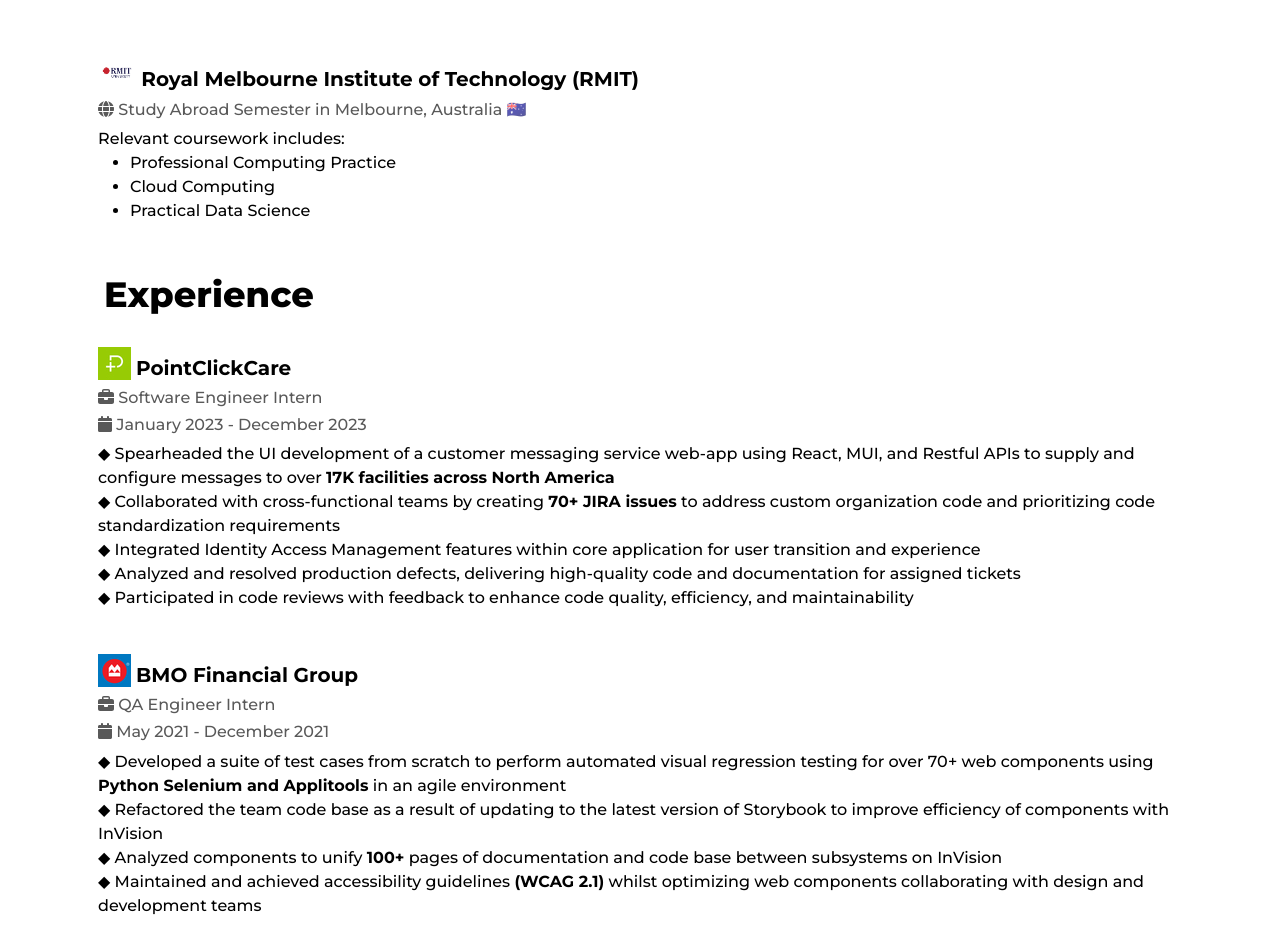
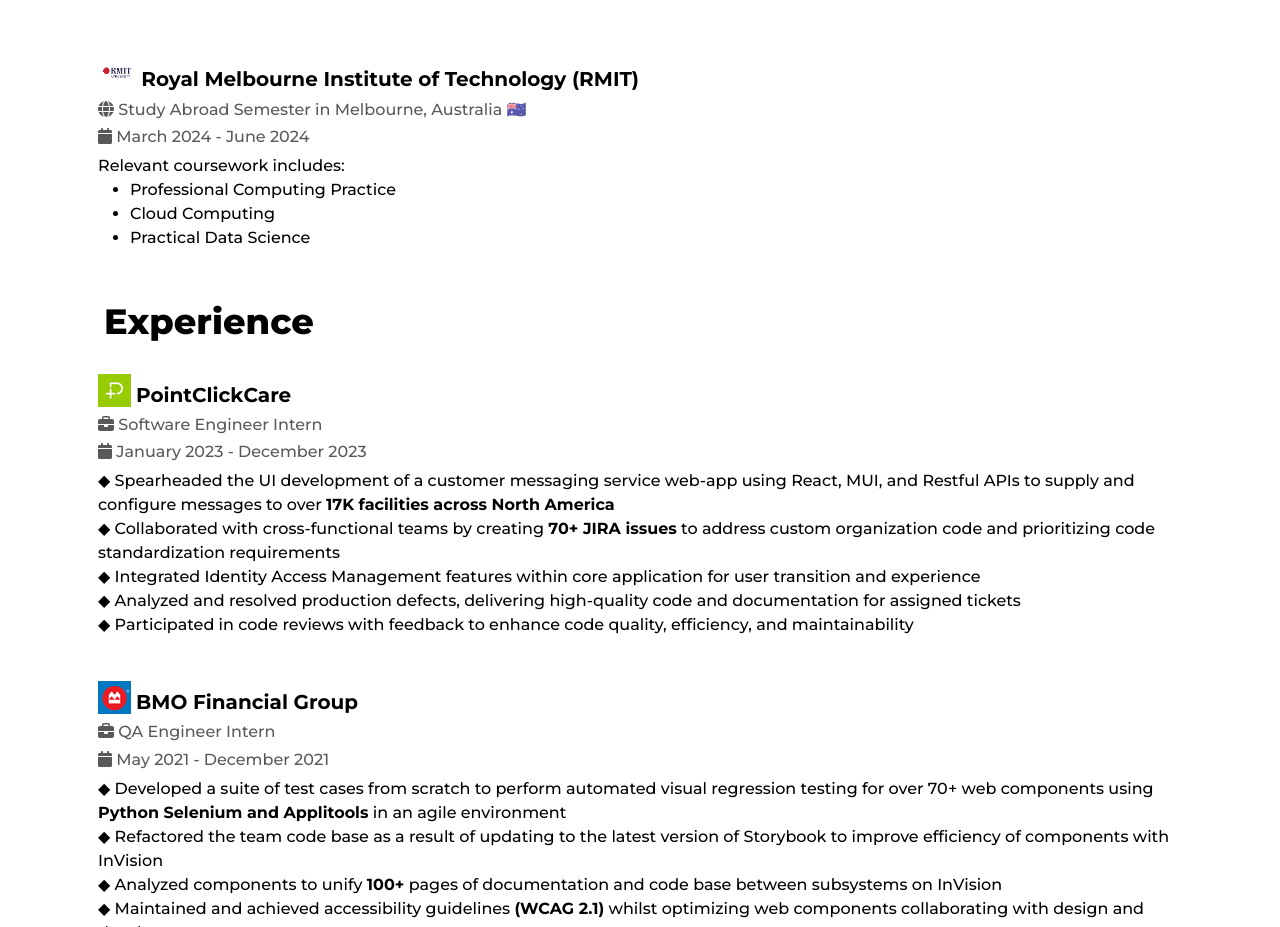
Before and after one commit to ramneekriar/ramneekriar.github.io, a Gatsby site: page / in a window 1280 px wide. Shown: the part 1320-2247 px from the top of the page. Built offline with nearby package versions, Linux system fonts and the light colour scheme; Gatsby itself is replaced by a stand-in of ours.

Commit message:
Added study abroad semester dates

```diff
--- a/src/components/landing/content.js
+++ b/src/components/landing/content.js
@@ -121,6 +121,13 @@
                           className="mr-2"
                         />
                         &nbsp;Study Abroad Semester in Melbourne, Australia 🇦🇺
+                      </h4>
+                      <h4>
+                        <FontAwesomeIcon
+                          icon={faCalendar}
+                          className="mr-2"
+                        />
+                        &nbsp;March 2024 - June 2024
                       </h4>
                     </div>
 
```
